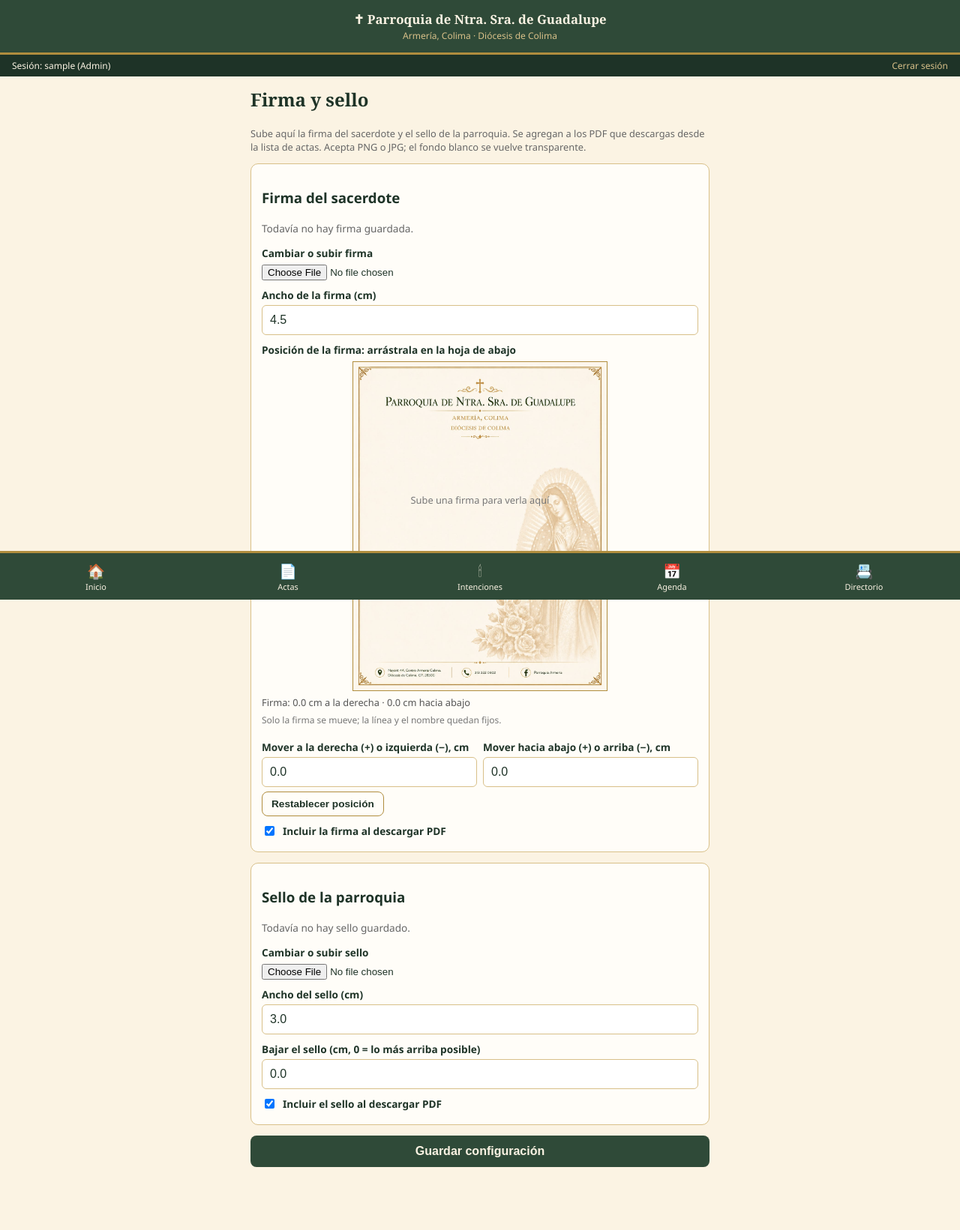
After one commit to ocervantes2501-lab/actas-parroquiales-web, a Flask app: page /configuracion/firma in a window 1280 px wide. The commit adds this page. Shown: the whole page at 75% size. Run offline with Flask 3, Linux system fonts and the light colour scheme; the visitor is signed in with stand-in values (Sample User, id 1).

Commit message:
Add files via upload

```diff
--- a/templates/agenda.html
+++ b/templates/agenda.html
@@ -22,8 +22,6 @@
     <input type="date" name="fecha" required>
     <label>Hora</label>
     <input type="text" name="hora" placeholder="Ej. 12:00 PM">
-    <label>Lugar de la celebración</label>
-    <input type="text" name="lugar_celebracion" placeholder="Ej. Iglesia Principal, Capilla, Salón">
 
     <label>Nombre</label>
     <input type="text" name="nombre" required>
@@ -64,7 +62,6 @@ mostrarCamposExequias();
       <div class="titulo">{{ r.fecha }} {{ r.hora }} — {{ etiquetas.get(r.tipo, r.tipo) }}</div>
       <div class="detalle">
         {{ r.nombre }} · {{ r.telefono }}<br>
-        {% if r.lugar_celebracion %}📍 {{ r.lugar_celebracion }}<br>{% elif r.lugar %}📍 {{ r.lugar }}<br>{% endif %}
         Precio: ${{ "%.0f"|format(r.precio_total or 0) }} ·
         Pagado: ${{ "%.0f"|format(r.monto_pagado or 0) }} ·
         <span class="{{ 'estatus-pendiente' if r.estatus=='PENDIENTE' else 'estatus-pagado' }}">{{ r.estatus }}</span>
--- a/templates/base_de_datos.html
+++ b/templates/base_de_datos.html
@@ -9,6 +9,7 @@
 </form>
 
 <a class="boton boton-bloque" href="{{ url_for('nuevo_registro') }}">➕ Nueva acta</a>
+<a class="boton boton-bloque boton-secundario" href="{{ url_for('configurar_firma') }}">✍ Firma y sello para los PDF</a>
 
 <div class="lista-tarjetas" style="margin-top:14px">
   {% for r in registros %}
--- /dev/null
+++ b/templates/configurar_firma.html
@@ -0,0 +1,178 @@
+{% extends "base.html" %}
+{% block titulo %}Firma y sello{% endblock %}
+{% block contenido %}
+<h2>Firma y sello</h2>
+<p style="font-size:0.8rem;color:#666">
+  Sube aquí la firma del sacerdote y el sello de la parroquia. Se agregan
+  a los PDF que descargas desde la lista de actas. Acepta PNG o JPG; el
+  fondo blanco se vuelve transparente.
+</p>
+
+<form method="post" enctype="multipart/form-data">
+<div class="tarjeta">
+  <h3>Firma del sacerdote</h3>
+  {% if cfg.firma_png_b64 %}
+    <button type="submit" formaction="{{ url_for('quitar_imagen_firma', tipo='firma') }}" class="boton boton-peligro boton-chico" style="margin-bottom:8px">Quitar firma</button>
+  {% else %}
+    <p style="font-size:0.85rem;color:#666">Todavía no hay firma guardada.</p>
+  {% endif %}
+  <label>Cambiar o subir firma</label>
+  <input type="file" name="archivo_firma" accept="image/png,image/jpeg">
+
+  <label>Ancho de la firma (cm)</label>
+  <input type="number" name="ancho_firma_cm" id="ancho_firma_cm" step="0.1" min="1.5" max="8" value="{{ cfg.ancho_firma_cm }}">
+
+  <label>Posición de la firma: arrástrala en la hoja de abajo</label>
+  <div id="hoja" class="hoja-firma">
+    {% if cfg.firma_png_b64 %}
+      <img id="firma-img" src="{{ url_for('imagen_firma', tipo='firma') }}?v={{ cfg.firma_png_b64|length }}" alt="Firma" draggable="false">
+    {% else %}
+      <div class="hoja-vacia">Sube una firma para verla aquí</div>
+    {% endif %}
+    <div id="linea-firma" class="linea-firma"></div>
+    <div class="nombre-firma"><b>Pbro. Nombre del Sacerdote</b><br><b>Párroco.</b></div>
+    <div class="etiqueta-firma">Para constancia firmo:</div>
+  </div>
+  <p id="lectura-posicion" style="font-size:0.8rem;color:#555;margin:6px 0"></p>
+  <p style="font-size:0.75rem;color:#777;margin:0 0 8px">Solo la firma se mueve; la línea y el nombre quedan fijos.</p>
+
+  <div style="display:flex; gap:8px">
+    <div style="flex:1"><label>Mover a la derecha (+) o izquierda (−), cm</label>
+      <input type="number" name="desplazamiento_x_firma_cm" id="dx_firma" step="0.1" min="-4" max="4" value="{{ cfg.desplazamiento_x_firma_cm }}"></div>
+    <div style="flex:1"><label>Mover hacia abajo (+) o arriba (−), cm</label>
+      <input type="number" name="desplazamiento_firma_cm" id="dy_firma" step="0.1" min="-3" max="5" value="{{ cfg.desplazamiento_firma_cm }}"></div>
+  </div>
+  <button type="button" id="restablecer" class="boton boton-secundario boton-chico" style="margin-top:6px">Restablecer posición</button>
+
+  <label style="display:flex;align-items:center;gap:8px">
+    <input type="checkbox" name="usar_firma" value="1" {{ 'checked' if cfg.usar_firma }} style="width:auto"> Incluir la firma al descargar PDF
+  </label>
+</div>
+
+<div class="tarjeta" style="margin-top:12px">
+  <h3>Sello de la parroquia</h3>
+  {% if cfg.sello_png_b64 %}
+    <img src="{{ url_for('imagen_firma', tipo='sello') }}?v={{ cfg.sello_png_b64|length }}" alt="Sello" style="max-width:100%;background:#fffdf8;border:1px solid #ccc;padding:6px">
+    <button type="submit" formaction="{{ url_for('quitar_imagen_firma', tipo='sello') }}" class="boton boton-peligro boton-chico" style="margin-top:6px">Quitar sello</button>
+  {% else %}
+    <p style="font-size:0.85rem;color:#666">Todavía no hay sello guardado.</p>
+  {% endif %}
+  <label>Cambiar o subir sello</label>
+  <input type="file" name="archivo_sello" accept="image/png,image/jpeg">
+
+  <label>Ancho del sello (cm)</label>
+  <input type="number" name="ancho_sello_cm" step="0.1" min="1.5" max="8" value="{{ cfg.ancho_sello_cm }}">
+
+  <label>Bajar el sello (cm, 0 = lo más arriba posible)</label>
+  <input type="number" name="desplazamiento_sello_cm" step="0.1" min="0" max="5" value="{{ cfg.desplazamiento_sello_cm }}">
+
+  <label style="display:flex;align-items:center;gap:8px">
+    <input type="checkbox" name="usar_sello" value="1" {{ 'checked' if cfg.usar_sello }} style="width:auto"> Incluir el sello al descargar PDF
+  </label>
+</div>
+
+<button type="submit" class="boton boton-bloque" style="margin-top:12px">Guardar configuración</button>
+</form>
+
+<style>
+  .hoja-firma { position: relative; width: 340px; max-width: 100%; height: 440px; margin: 6px auto 4px;
+    background: url("{{ url_for('static', filename='membrete.jpeg') }}") center / 100% 100% no-repeat #fffdf8;
+    border: 1px solid #b08d3e; touch-action: none; user-select: none; overflow: hidden; }
+  .hoja-firma img#firma-img { position: absolute; cursor: grab; touch-action: none; }
+  .hoja-vacia { position: absolute; top: 40%; width: 100%; text-align: center; font-size: 0.8rem; color: #777; }
+  .linea-firma { position: absolute; height: 0; border-top: 1px solid #000; }
+  .nombre-firma { position: absolute; width: 100%; text-align: center; font-size: 11px; line-height: 1.2; color: #2F4A38; }
+  .etiqueta-firma { position: absolute; left: 28px; font-size: 11px; color: #1A1A1A; }
+</style>
+
+<script>
+(function () {
+  // Misma escala que el PDF: hoja carta de 21.59 cm en 340 px
+  var PX_CM = 340 / 21.59;
+  var REF_CM = 17.0;               // "Para constancia firmo:"
+  var LINEA_CM = REF_CM + 0.6;     // línea de firma
+  var ALTO_MAX_CM = 2.0;           // misma altura máxima que en el PDF
+  var LIM = { dx: [-4, 4], dy: [-3, 5] };
+
+  var hoja = document.getElementById('hoja');
+  var img = document.getElementById('firma-img');
+  var linea = document.getElementById('linea-firma');
+  var nombre = hoja.querySelector('.nombre-firma');
+  var etiqueta = hoja.querySelector('.etiqueta-firma');
+  var inpAncho = document.getElementById('ancho_firma_cm');
+  var inpDx = document.getElementById('dx_firma');
+  var inpDy = document.getElementById('dy_firma');
+  var lectura = document.getElementById('lectura-posicion');
+
+  function num(v) { var n = parseFloat(String(v).replace(',', '.')); return isNaN(n) ? 0 : n; }
+  function clamp(v, r) { return Math.max(r[0], Math.min(r[1], v)); }
+
+  // Posición fija de línea, nombre y etiqueta
+  var lineaTop = LINEA_CM * PX_CM;
+  etiqueta.style.top = (REF_CM * PX_CM) + 'px';
+  nombre.style.top = (lineaTop + 0.25 * PX_CM) + 'px';
+  var anchoLinea = 0;
+
+  function tamanoFirma() {
+    // Igual que en el PDF: ancho pedido, sin pasar la altura máxima
+    if (!img || !img.naturalWidth) return { w: 0, h: 0 };
+    var aspecto = img.naturalWidth / img.naturalHeight;
+    var w = num(inpAncho.value) * PX_CM;
+    var h = w / aspecto;
+    var hMax = ALTO_MAX_CM * PX_CM;
+    if (h > hMax) { h = hMax; w = h * aspecto; }
+    return { w: w, h: h };
+  }
+
+  function colocar() {
+    var dx = clamp(num(inpDx.value), LIM.dx);
+    var dy = clamp(num(inpDy.value), LIM.dy);
+    var t = tamanoFirma();
+    var cx = 170 + dx * PX_CM;
+    if (img && t.w) {
+      img.style.width = t.w + 'px';
+      img.style.height = t.h + 'px';
+      img.style.left = (cx - t.w / 2) + 'px';
+      // Su borde inferior parte de la línea, desplazado dy hacia abajo
+      img.style.top = (lineaTop + dy * PX_CM - t.h) + 'px';
+    }
+    anchoLinea = t.w || 120;
+    linea.style.top = lineaTop + 'px';
+    linea.style.left = (170 - anchoLinea / 2) + 'px';
+    linea.style.width = anchoLinea + 'px';
+    lectura.textContent = 'Firma: ' + Math.abs(dx).toFixed(1) + ' cm ' +
+      (dx >= 0 ? 'a la derecha' : 'a la izquierda') + ' · ' + Math.abs(dy).toFixed(1) + ' cm ' +
+      (dy >= 0 ? 'hacia abajo' : 'hacia arriba');
+  }
+
+  if (img) {
+    if (img.complete) { colocar(); } else { img.addEventListener('load', colocar); }
+    var arrastre = null;
+    img.addEventListener('pointerdown', function (e) {
+      arrastre = { x: e.clientX, y: e.clientY };
+      img.setPointerCapture(e.pointerId);
+      img.style.cursor = 'grabbing';
+      e.preventDefault();
+    });
+    img.addEventListener('pointermove', function (e) {
+      if (!arrastre) return;
+      var dxCm = (e.clientX - arrastre.x) / PX_CM;
+      var dyCm = (e.clientY - arrastre.y) / PX_CM;
+      arrastre = { x: e.clientX, y: e.clientY };
+      inpDx.value = (clamp(num(inpDx.value) + dxCm, LIM.dx)).toFixed(2);
+      inpDy.value = (clamp(num(inpDy.value) + dyCm, LIM.dy)).toFixed(2);
+      colocar();
+    });
+    function soltar() { arrastre = null; img.style.cursor = 'grab'; }
+    img.addEventListener('pointerup', soltar);
+    img.addEventListener('pointercancel', soltar);
+  }
+
+  [inpAncho, inpDx, inpDy].forEach(function (el) { el.addEventListener('input', colocar); });
+  document.getElementById('restablecer').addEventListener('click', function () {
+    inpDx.value = '0'; inpDy.value = '0'; colocar();
+  });
+  colocar();
+})();
+</script>
+{% endblock %}
```
